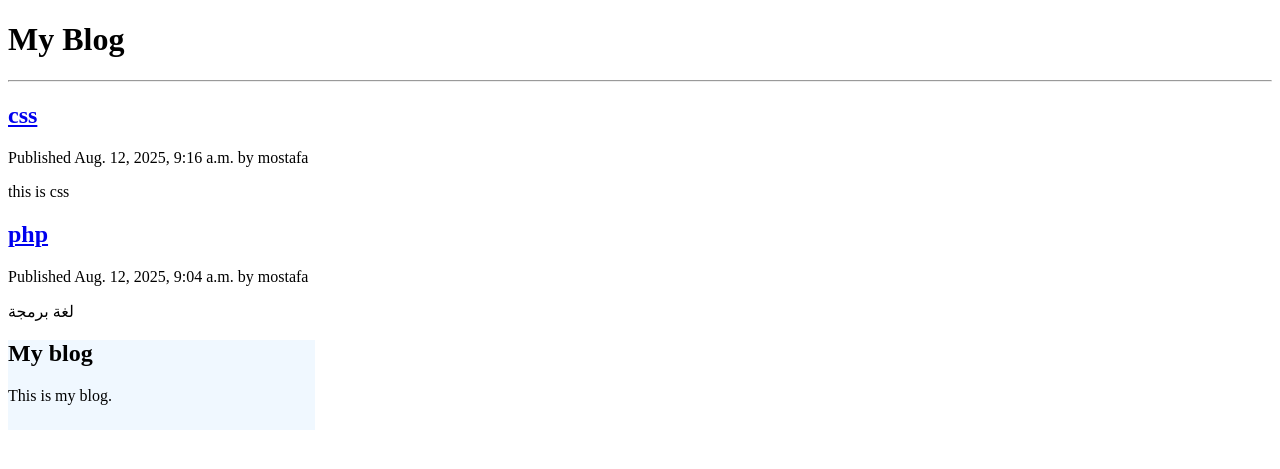
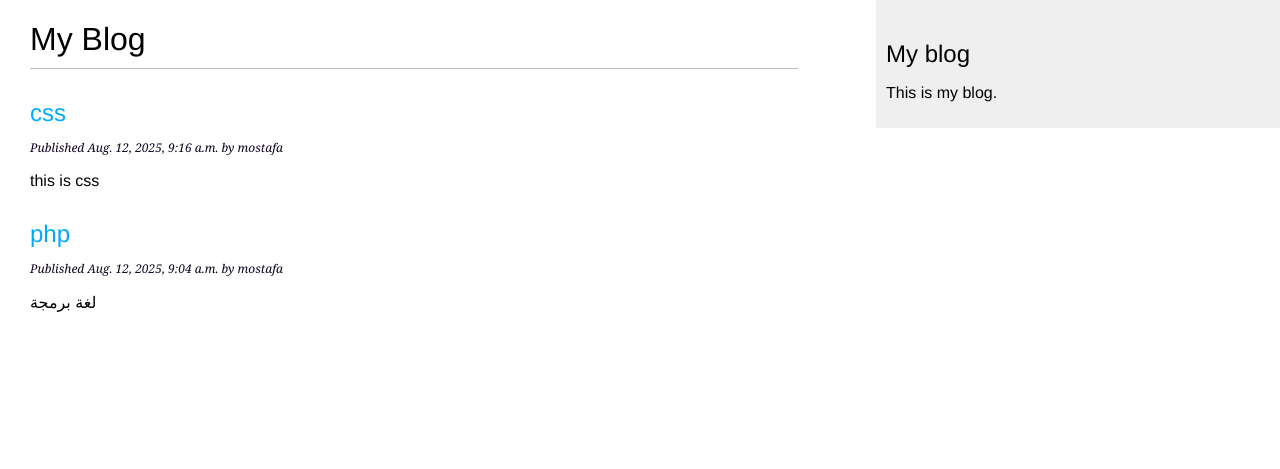
Before and after one commit to mostafa123445/mostafa123445, a Django app: template blog/templates/blog/post/list.html in a window 1280 px wide. Shown: the top 469 px of the page. Run offline with Django 5.2, Linux system fonts and the light colour scheme; the template is opened without the code that fills it: values that come from a table or form of the project are taken from there, others are empty; data comes from the database, SQL or seed files in the repository.

Commit message:
update urls

```diff
--- a/blog/models.py
+++ b/blog/models.py
@@ -1,6 +1,7 @@
 from django.db import models
 from django.utils import timezone
 from django.contrib.auth.models import User
+from django.urls import reverse
 # Create your models here.
 class Post(models.Model):
     class Status(models.TextChoices):
@@ -26,3 +27,5 @@ class Post(models.Model):
 
     def __str__(self):
         return self.title
+    def get_absolute_url(self):
+        return reverse("blog:post_detail", args=[self.id])
--- /dev/null
+++ b/blog/static/blog/blog.css
@@ -0,0 +1,91 @@
+body {
+    margin:0;
+    padding:0;
+    font-family:helvetica, sans-serif;
+}
+
+a {
+    color:#00abff;
+    text-decoration:none;
+}
+
+h1 {
+    font-weight:normal;
+    border-bottom:1px solid #bbb;
+    padding:0 0 10px 0;
+}
+
+h2 {
+    font-weight:normal;
+    margin:30px 0 0;
+}
+
+#content {
+    float:left;
+    width:60%;
+    padding:0 0 0 30px;
+}
+
+#sidebar {
+    float:right;
+    width:30%;
+    padding:10px;
+    background:#efefef;
+    height:100%;
+}
+p.date {
+    color:#0d031f;
+    font-family: georgia, serif;
+    font-size: 12px;
+    font-style: italic;
+}
+
+/* pagination */
+.pagination {
+    margin:40px 0;
+    font-weight:bold;
+}
+
+/* forms */
+label {
+    float:left;
+    clear:both;
+    color:#333;
+    margin-bottom:4px;
+}
+input, textarea {
+    clear:both;
+    float:left;
+    margin:0 0 10px;
+    background:#ededed;
+    border:0;
+    padding:6px 10px;
+    font-size:12px;
+}
+input[type=submit] {
+    font-weight:bold;
+    background:#00abff;
+    color:#fff;
+    padding:10px 20px;
+    font-size:14px;
+    text-transform:uppercase;
+}
+.errorlist {
+    color:#cc0033;
+    float:left;
+    clear:both;
+    padding-left:10px;
+}
+
+/* comments */
+.comment {
+    padding:10px;
+}
+.comment:nth-child(even) {
+    background:#efefef;
+}
+.comment .info {
+    font-weight:bold;
+    font-size:12px;
+    color:#666;
+}
--- a/blog/static/css/blog.css
+++ /dev/null
@@ -1,7 +0,0 @@
-.sidebar{
-    background: aliceblue;
-    display: block;
-    height: 90px;
-    width: 307px;
-    margin-right: 200px;
-}
--- a/blog/templates/blog/base.html
+++ b/blog/templates/blog/base.html
@@ -13,7 +13,7 @@
         {% endblock %}
 
     </div>
-    <div class="sidebar">
+    <div id="sidebar">
       <h2>My blog </h2>
       <p>This is my blog. </p>
 
--- a/blog/templates/blog/post/list.html
+++ b/blog/templates/blog/post/list.html
@@ -1,12 +1,11 @@
  {% extends 'blog/base.html' %}
 
- {%block title  %}My Blog {% endblock %}
+ {%block title  %} My Blog {% endblock %}
  {% block content %}
       <h1>My Blog</h1>
-      <hr >
       {% for post in posts  %}
          <h2>
-            <a href="{% url 'blog:post_detail' post.id %}">
+            <a href="{{ post.get_absolute_url }}">
                 {{post.title}}
             </a>
         </h2>
```
